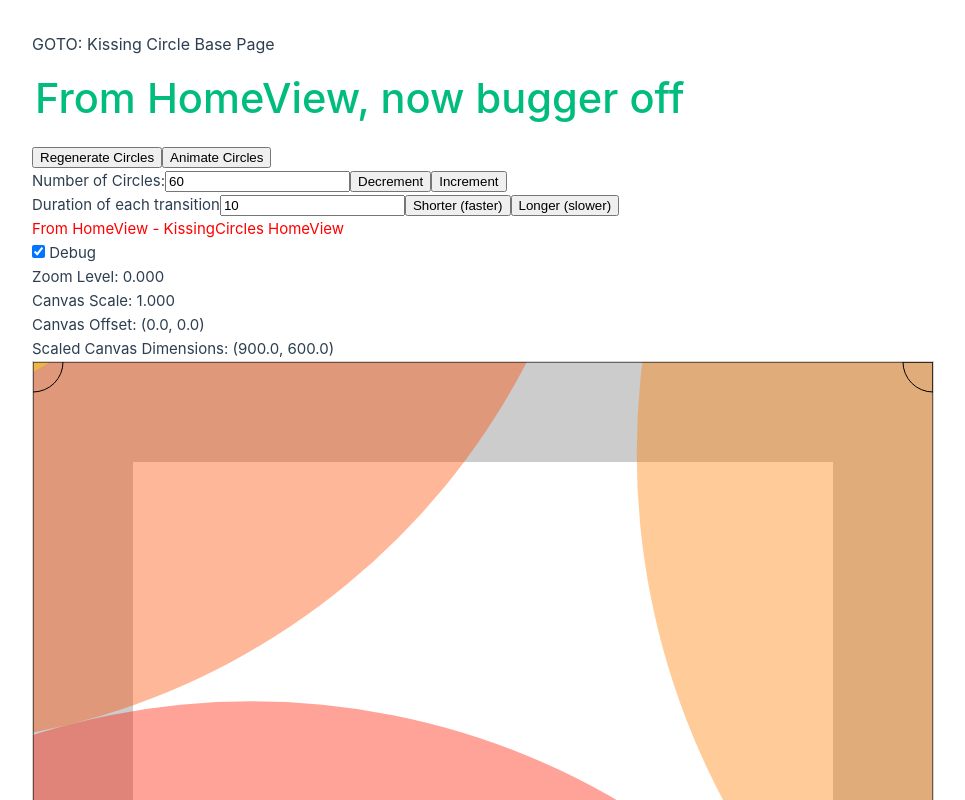
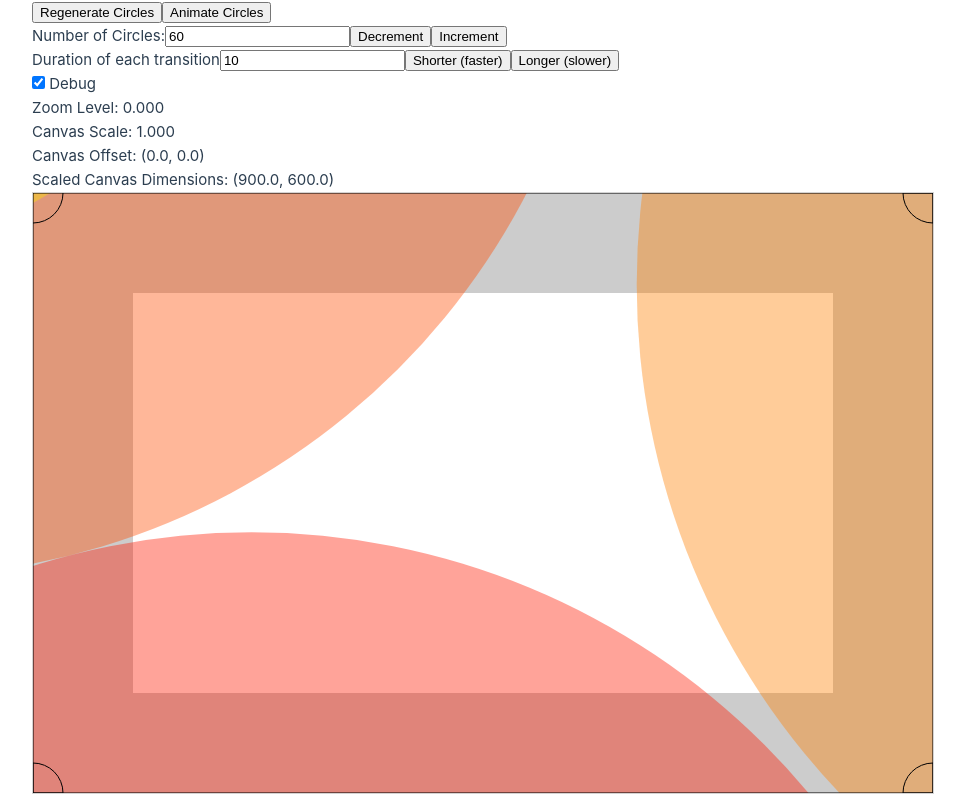
Before and after one commit to avengerofpi/animated-kissing-circles, a Vue app: page / in a window 1280 px wide. Shown: the top 800 px of the page, without its empty margins (157-1122 px from the left). Built offline with nearby package versions, Linux system fonts and the light colour scheme.

Commit message:
rm router and non-productive msg stuff for now

```diff
--- a/src/App.vue
+++ b/src/App.vue
@@ -4,9 +4,6 @@ import { RouterLink, RouterView } from 'vue-router'
 
 <template>
   <header>
-    <nav>
-      <RouterLink to="/">GOTO: Kissing Circle Base Page</RouterLink>
-    </nav>
   </header>
 
   <RouterView />
--- a/src/components/BaseCanvas.vue
+++ b/src/components/BaseCanvas.vue
@@ -1,6 +1,4 @@
 <template>
-  <!-- Message -->
-  <div style="color: red">{{ msg }}</div>
   <!-- Debug Canvas Details -->
   <div>
     <input type="checkbox" id="debug-checkbox" v-model="debug">
@@ -21,7 +19,6 @@
 <script setup lang="ts">
 // https://vuejs.org/guide/typescript/composition-api
 const props = defineProps<{
-  msg: string
   animating: boolean
 }>()
 
--- a/src/components/KissingCircles.vue
+++ b/src/components/KissingCircles.vue
@@ -1,6 +1,4 @@
 <template>
-  <!-- Silly header -->
-  <h1 class="green">{{ msg }}, now bugger off</h1>
   <!-- Buttons -->
   <div>
     <button type="button" @click="regenerateCircles" :disabled=animating>Regenerate Circles</button>
@@ -37,7 +35,6 @@
     </div>
   <!-- Canvas -->
   <BaseCanvas
-    :msg="msg + ' - KissingCircles HomeView'"
     :animating="animating"
     v-model:add-shapes="addShapes"
     v-model:step-at-least-once="stepAtLeastOnce"
@@ -47,9 +44,7 @@
 
 <script setup lang="ts">
 // https://vuejs.org/guide/typescript/composition-api
-defineProps<{
-  msg: string
-}>()
+// defineProps<{}>()
 
 import { ref, onMounted, watch } from 'vue'
 import type { Ref } from 'vue'
--- a/src/views/KissingCirclesHomeView.vue
+++ b/src/views/KissingCirclesHomeView.vue
@@ -4,6 +4,6 @@ import KissingCircles from '../components/KissingCircles.vue'
 
 <template>
   <main>
-    <KissingCircles msg="From HomeView"/>
+    <KissingCircles />
   </main>
 </template>
```
